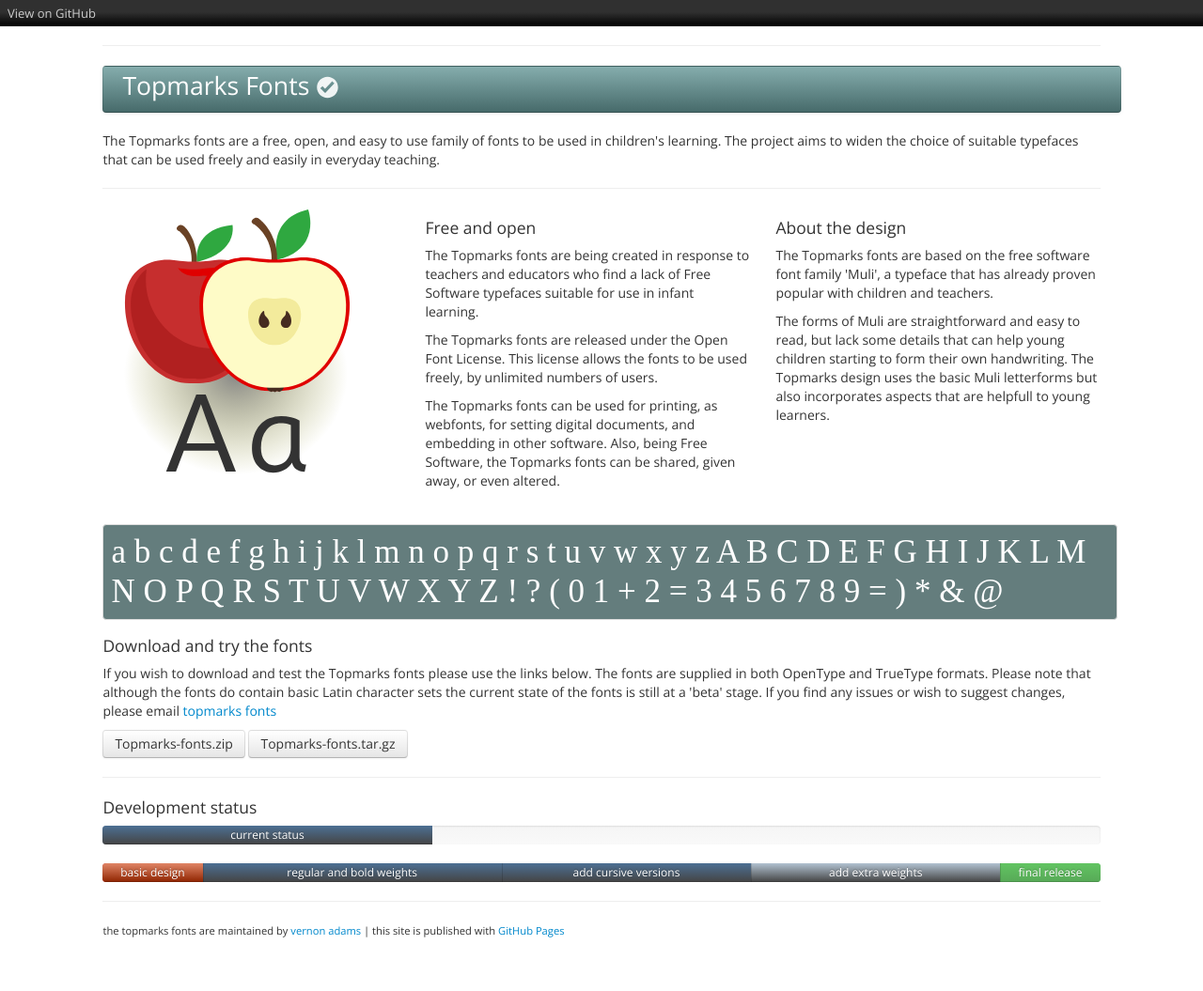
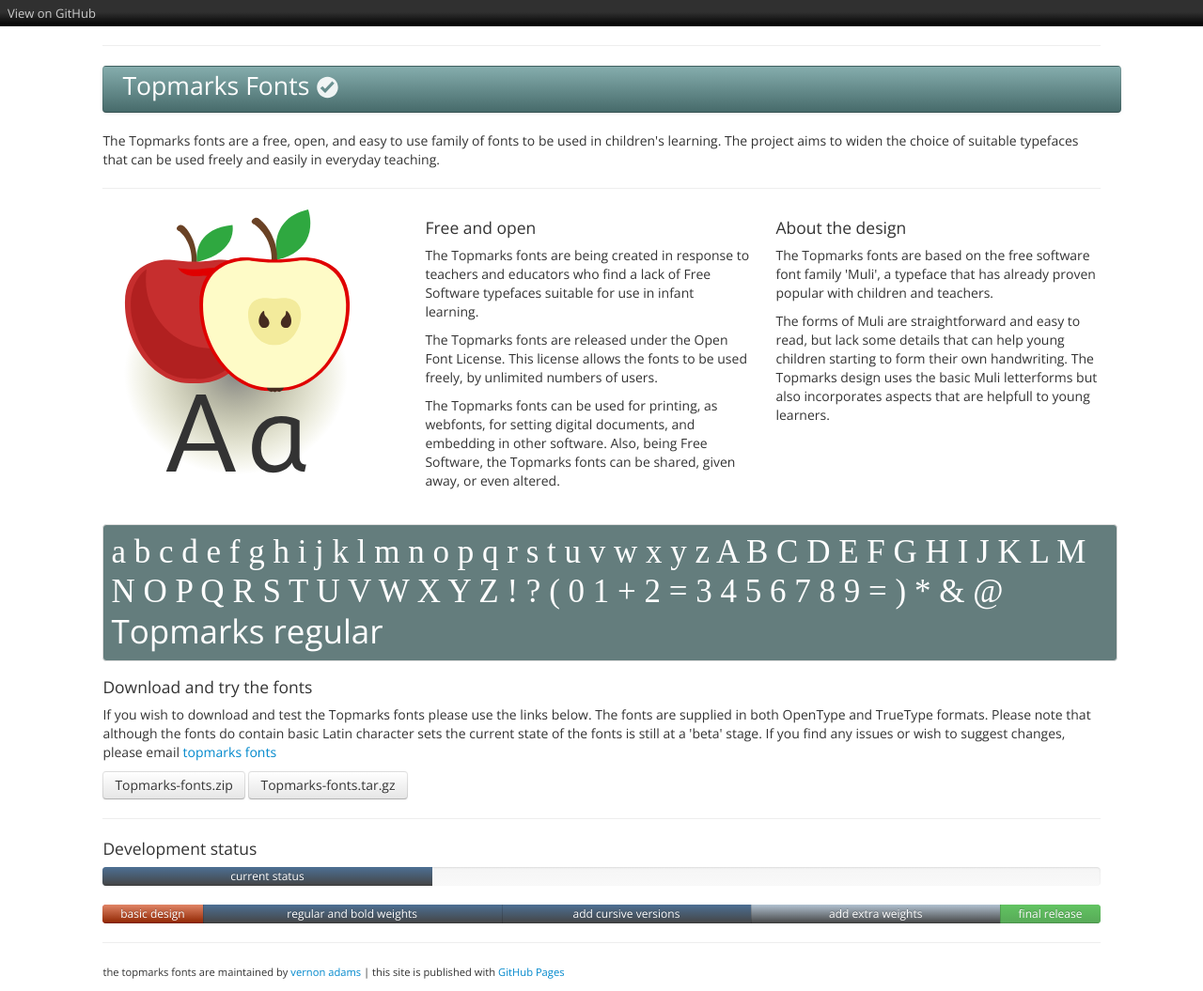
Before and after one commit to vernnobile/topmarks, a Jekyll site: the page built from index.html, in a window 1280 px wide. Shown: the whole page at 94% size. Built offline with Jekyll 4.4.1, drawn with Linux system fonts in a browser that asks for light colours; some web fonts are replaced; before the commit the page ends 1011 px from its top, so only the background shows below that.

Commit message:
Update downloads.html

```diff
--- a/_includes/downloads.html
+++ b/_includes/downloads.html
@@ -1,5 +1,5 @@
 <div>
-<div class="specimen">a b c d e f g h i j k l m n o p q r s t u v w x y z A B C D E F G H I J K L M N O P Q R S T U V W X Y Z ! ? ( 0 1 + 2 = 3 4 5 6 7 8 9 = ) * & @ </div>
+<div class="specimen">a b c d e f g h i j k l m n o p q r s t u v w x y z A B C D E F G H I J K L M N O P Q R S T U V W X Y Z ! ? ( 0 1 + 2 = 3 4 5 6 7 8 9 = ) * & @ <span style="font-size:1em">Topmarks regular</span></div>
 <h4>Download and try the fonts</h4>
 <p>If you wish to download and test the Topmarks fonts please use the links below. The fonts are supplied in both OpenType and TrueType formats. Please note that although the fonts do contain basic Latin character sets the current state of the fonts is still at a 'beta' stage. If you find any issues or wish to suggest changes, please email <a href="mailto:beta@topmarksfont.com">topmarks fonts</a></p>
 <section id="downloads">
```
